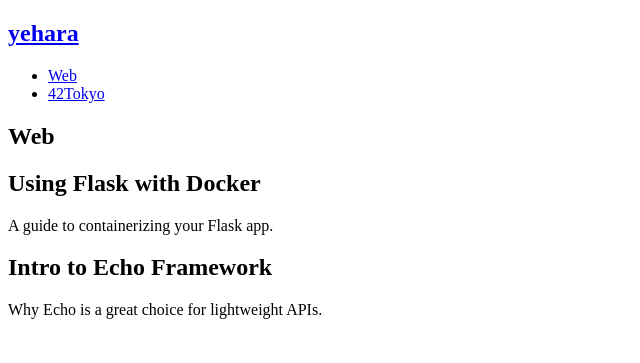
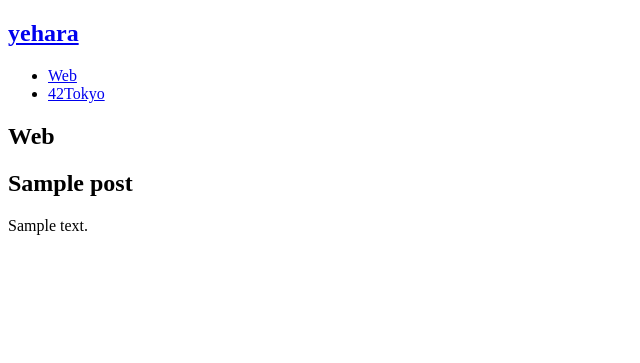
Before and after one commit to yuu-ux/blog, a Flask app: page /web/ in a window 1280 px wide. Shown: the top 363 px of the page, without its empty margins (0-640 px from the left). Run offline with Flask 3, Linux system fonts and the light colour scheme; tables that the repository leaves empty hold one stand-in row (values such as "Sample post"); parts of the project's set-up code (start-up, migrations or seed data) failed here and were passed over; some libraries are stand-ins or nearby versions.

Commit message:
:wrench: データベースの中の記事を表示できるようにする

```diff
--- a/app/controllers/web_controller.py
+++ b/app/controllers/web_controller.py
@@ -1,12 +1,10 @@
 from flask import render_template, Blueprint
-from db.database import db
+from common.db.database import db
+from common.models.post import Post
 
 web_bp = Blueprint('web_bp', __name__)
 
 @web_bp.route('/', methods=['GET'])
 def index():
-    articles = [
-        {'id': 1, 'title': 'Using Flask with Docker', 'summary': 'A guide to containerizing your Flask app.'},
-        {'id': 2, 'title': 'Intro to Echo Framework', 'summary': 'Why Echo is a great choice for lightweight APIs.'},
-    ]
-    return render_template('web/index.html', articles=articles)
+    posts = db.session.query(Post).filter(Post.category_id == 1).all()
+    return render_template('web/index.html', posts=posts)
--- a/app/templates/school/index.html
+++ b/app/templates/school/index.html
@@ -5,10 +5,10 @@
   <div class="container">
     <h1 class="page-title">42Tokyo</h1>
     <div class="article-list">
-      {% for article in articles %}
+      {% for post in posts %}
       <div class="article-card">
-        <h2>{{ article.title }}</h2>
-        <p>{{ article.summary }}</p>
+        <h2>{{ post.title }}</h2>
+        <p>{{ post.body }}</p>
         {#<a href="{{ url_for('web_bp.article', article_id=article.id) }}">Read more</a>#}
       </div>
       {% endfor %}
--- a/app/templates/web/index.html
+++ b/app/templates/web/index.html
@@ -5,10 +5,10 @@
   <div class="container">
     <h1 class="page-title">Web</h1>
     <div class="article-list">
-      {% for article in articles %}
+      {% for post in posts %}
       <div class="article-card">
-        <h2>{{ article.title }}</h2>
-        <p>{{ article.summary }}</p>
+        <h2>{{ post.title }}</h2>
+        <p>{{ post.body }}</p>
         {#<a href="{{ url_for('web_bp.article', article_id=article.id) }}">Read more</a>#}
       </div>
       {% endfor %}
```
Also changed, not shown: app/controllers/school_controller.py (+4 -5 lines).
